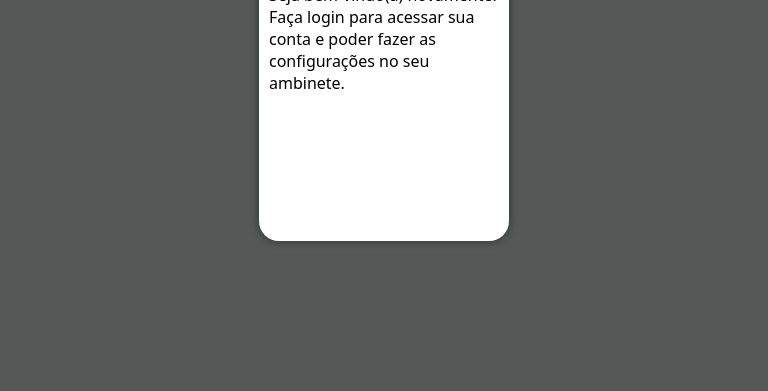
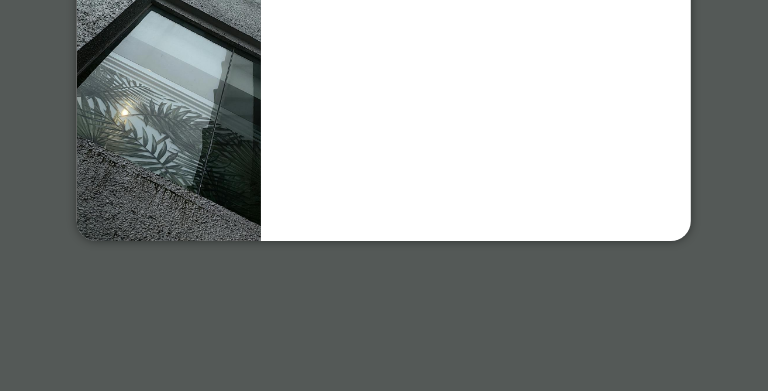
Before and after one commit to AnaLuizaDornas/projeto-login, a plain HTML site: page index.html in a window 768 px wide. Shown: the part 409-800 px from the top of the page. Drawn offline with Linux system fonts and the light colour scheme.

Commit message:
media tablet

```diff
--- /dev/null
+++ b/estilos/media-query.css
@@ -0,0 +1,19 @@
+@charset "UTF-8";
+
+@media screen and (min-width: 768px) and (max-width: 992px) {
+  section#login {
+    width: 80vw;
+
+}
+
+section#login > div#imagem {
+  float: left;
+  width: 30%;
+  height: 100%;
+}
+
+section#login > div#formulario {
+  float: right;
+  width: 70%;
+}
+}
--- a/index.html
+++ b/index.html
@@ -5,6 +5,8 @@
   <meta name="viewport" content="width=device-width, initial-scale=1.0">
   <title>Login</title>
   <link rel="stylesheet" href="estilos/style.css">
+  <link rel="stylesheet" href="estilos/media-query.css">
+
 </head>
 <body>
   <main>
```
